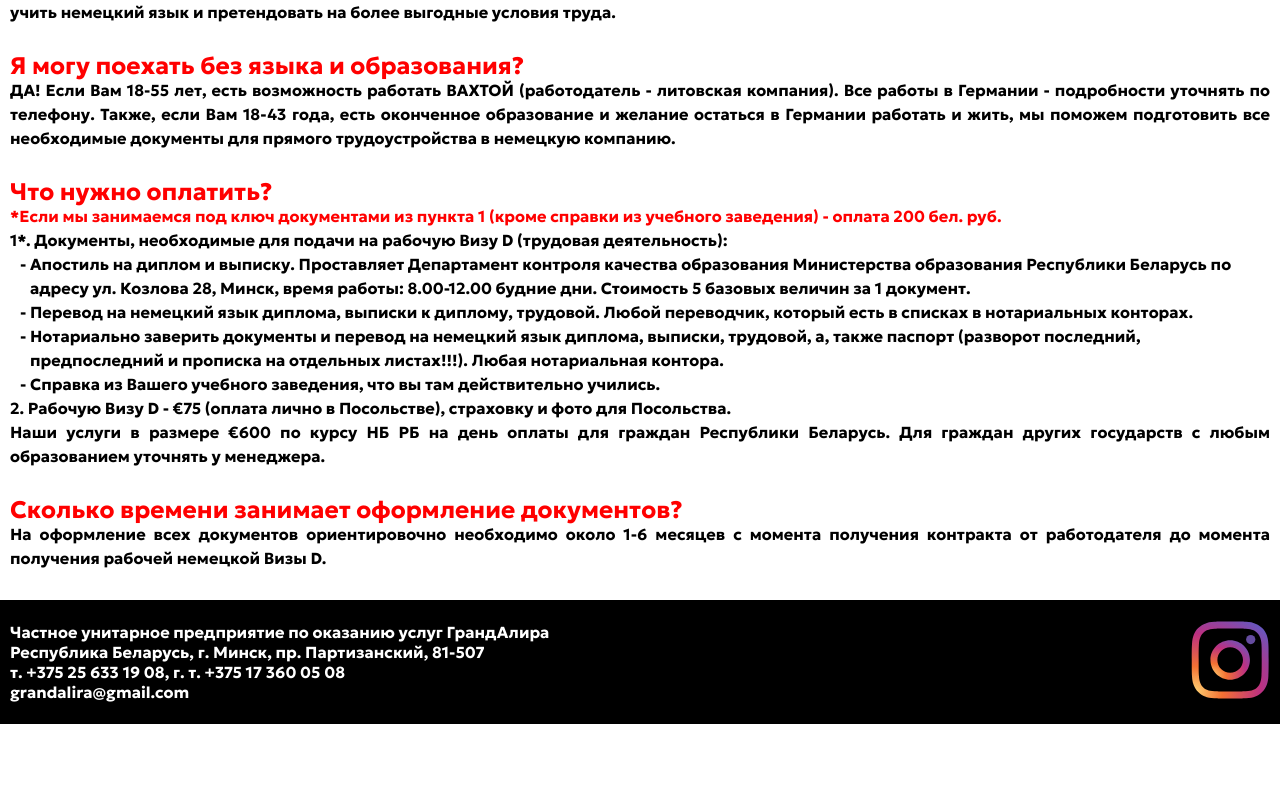
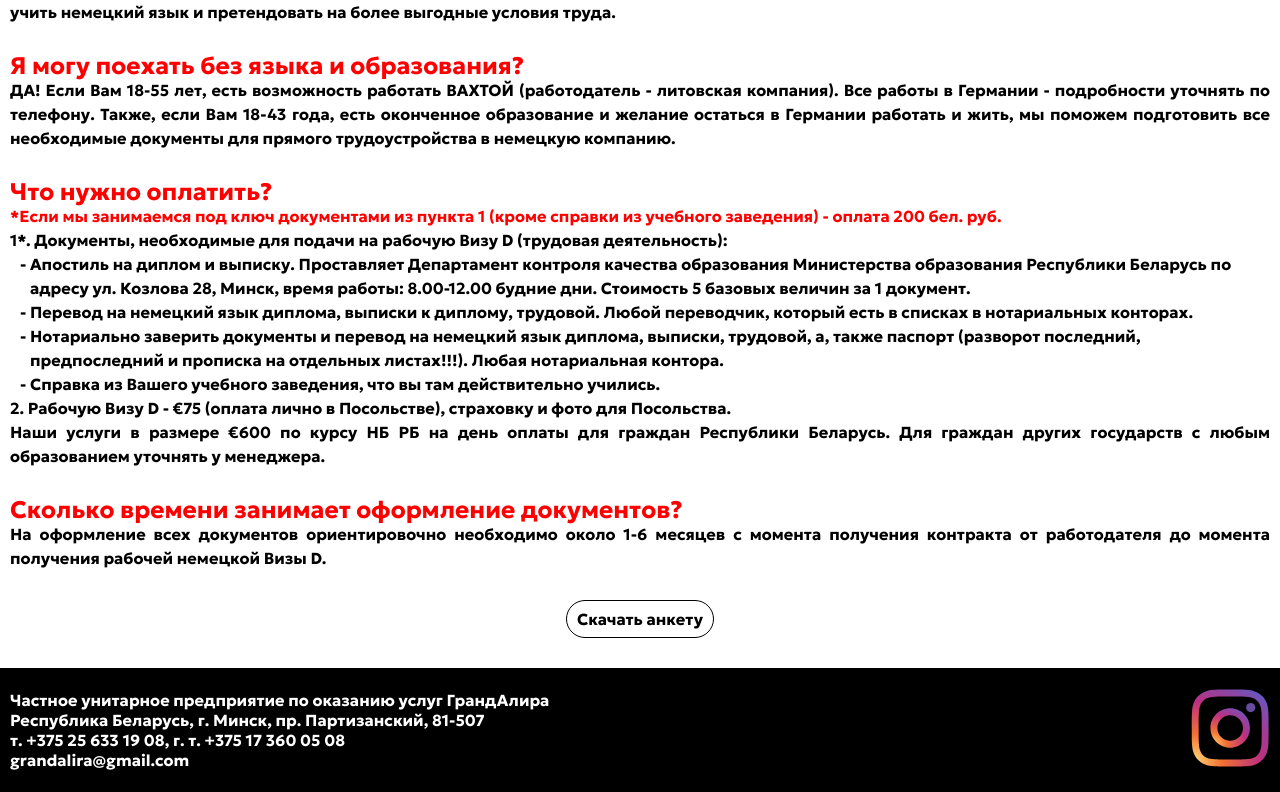
Before and after one commit to IgorSulj/jobsite, a SvelteKit app: page / in a window 1280 px wide. Shown: the part 588-1380 px from the top of the page. Before the commit the page ends 1312 px from the top, so only its background shows below. Built offline with nearby package versions, Linux system fonts and the light colour scheme.

Commit message:
Added download button

```diff
--- /dev/null
+++ b/src/lib/components/DownloadButton.svelte
@@ -0,0 +1,26 @@
+<a href="/form.docx" download target="_parent">
+    <div>
+        Скачать анкету
+    </div>
+</a>
+
+<style>
+    a {
+        text-decoration: none;
+        color: black;
+        font-family: var(--geologica);
+        font-weight: 250;
+    }
+
+    div {
+        border: 1px solid black;
+        padding: 10px;
+        border-radius: 20px;
+        transition: all 0.2s linear;
+    }
+
+    a:hover div {
+        background-color: black;
+        color: white;
+    }
+</style>
--- a/src/routes/+page.svelte
+++ b/src/routes/+page.svelte
@@ -1,3 +1,7 @@
+<script>
+    import DownloadButton from "$lib/components/DownloadButton.svelte";
+
+</script>
 <h1>Для соискателей работы в Германии</h1>
 <span class="line"></span>
 <div class="limiter">
@@ -53,6 +57,9 @@
         <h2>Сколько времени занимает оформление документов?</h2>
         <p>На оформление всех документов ориентировочно необходимо около 1-6 месяцев с момента получения контракта от работодателя до момента получения рабочей немецкой Визы D.</p>
     </div>
+    <div class="button-wrapper">
+        <DownloadButton />
+    </div>
 </div>
 
 <style>
@@ -106,6 +113,13 @@
         content: "- ";
     }
 
+    .button-wrapper {
+        display: flex;
+        justify-content: center;
+        align-items: center;
+        margin-bottom: 30px;
+    }
+
     @media (max-width: 450px) {
         h1 {
             font-size: 32px;
```
Also changed, not shown: 1 other file (tests, documents, lock files or other folders).
